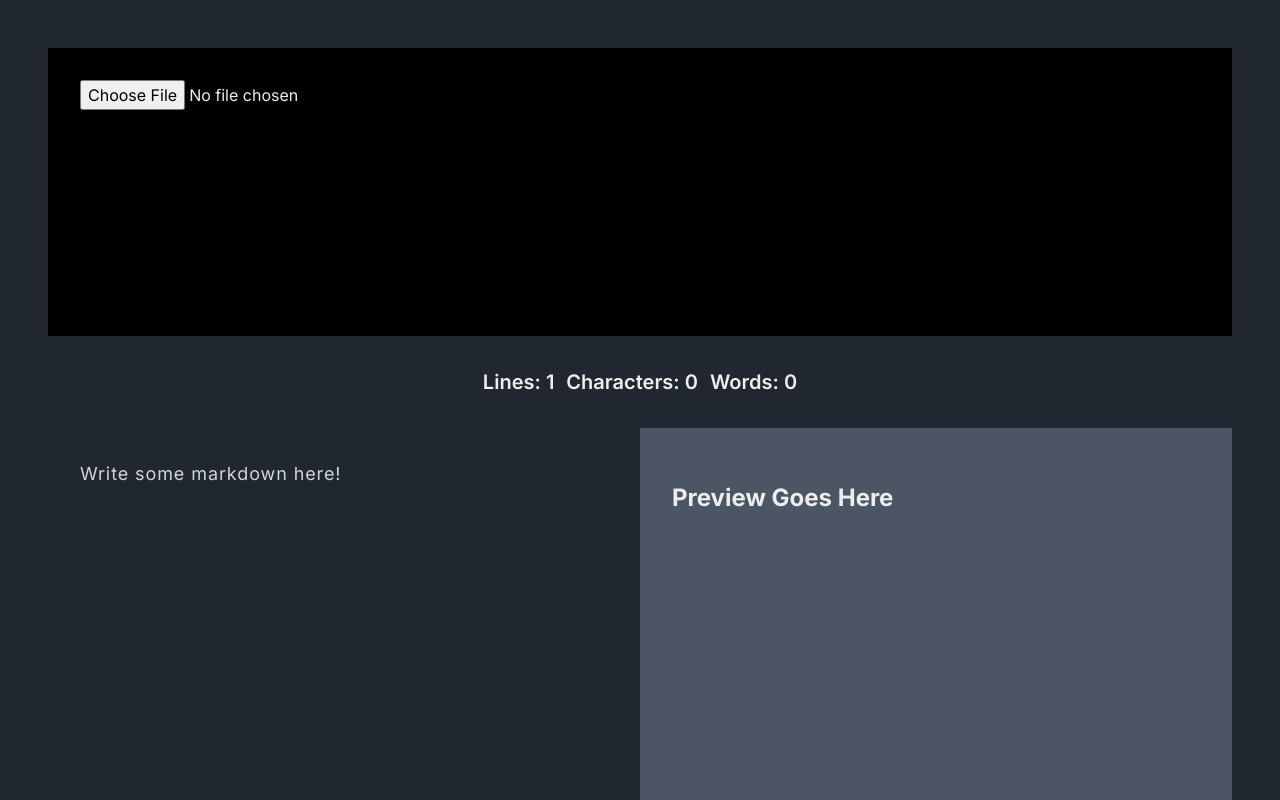
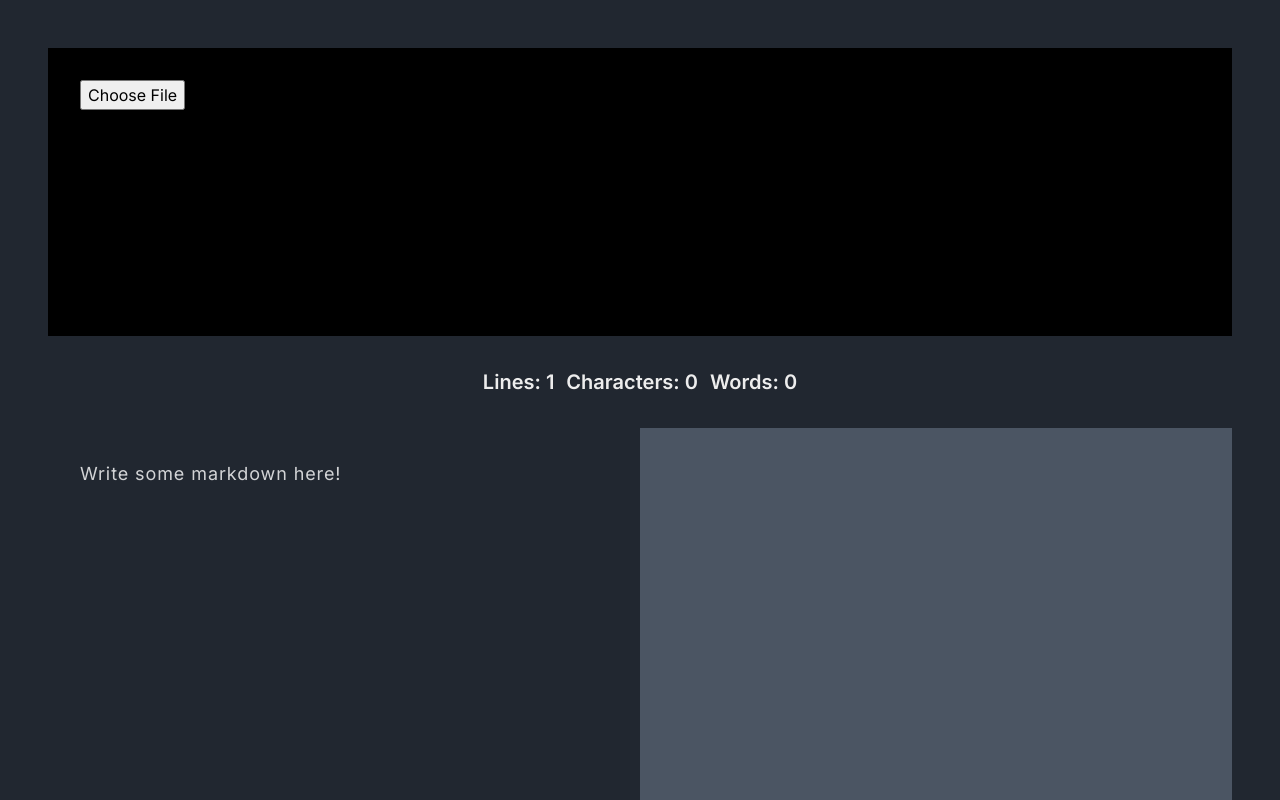
Before and after one commit to Plezo/blog, a Next.js app: page /editor in a window 1280 px wide. Shown: the top 800 px of the page. Built offline with nearby package versions, Linux system fonts and the light colour scheme.

Commit message:
(feat) added preview to editor

```diff
--- /dev/null
+++ b/app/editor/PreviewMDX.tsx
@@ -0,0 +1,5 @@
+import { MDXRemote } from "next-mdx-remote/rsc";
+
+export default function PreviewMDX({ source }: { source: string }) {
+  return <MDXRemote source={source} />;
+}
--- a/app/editor/page.tsx
+++ b/app/editor/page.tsx
@@ -14,6 +14,9 @@ import WordCount from "./WordCount";
 import { MDXRemote } from "next-mdx-remote/rsc";
 import Image from "next/image";
 import { toast } from "@/components/ui/use-toast";
+import dynamic from "next/dynamic";
+
+const PreviewMDX = dynamic(() => import("./PreviewMDX"), { ssr: false });
 
 type FormError = {
   title?: string;
@@ -162,12 +165,17 @@ export default function Editor() {
           <h1 className="text-4xl text-green-600 p-4">Published!</h1>
         )}
       </div> */}
-      <div className="w-full bg-black h-72 p-8">
-        <input type="file" accept="image/*" onChange={handleFileUpload} />
-        <div className="flex">
+      <div className="flex flex-col w-full bg-black h-72 p-8 gap-4">
+        <input
+          className="text-black w-32"
+          type="file"
+          accept="image/*"
+          onChange={handleFileUpload}
+        />
+        <div className="flex gap-4">
           {imgs.map((img) => (
             <Image
-              className="hover:opacity-90 active:opacity-75"
+              className="hover:opacity-90 active:opacity-75 aspect-[1/1]"
               src={img.uri!}
               width={150}
               height={150}
@@ -203,22 +211,7 @@ export default function Editor() {
           </section>
 
           <article className="bg-gray-600 w-full p-8 prose prose-invert prose-p:text-xl text-foreground markdown">
-            <h1>Preview Goes Here</h1>
-            {/* <MDXRemote source={content} /> */}
-            {/* <Markdown
-              className="prose prose-invert min-w-full prose-p:text-xl markdown"
-              components={options}
-              remarkPlugins={[remarkGfm]}
-              rehypePlugins={[
-                rehypeSanitize,
-                [
-                  rehypeExternalLinks,
-                  { content: { type: "text", value: "🔗" } },
-                ],
-              ]}
-            >
-              {content}
-            </Markdown> */}
+            <PreviewMDX source={content} />
           </article>
         </main>
       </div>
--- a/middleware.ts
+++ b/middleware.ts
@@ -17,5 +17,5 @@ export async function middleware(req: NextRequest): Promise<NextResponse> {
 }
 
 export const config = {
-  matcher: ["/"], // Paths to protect
+  matcher: ["/editor"], // Paths to protect
 };
```
